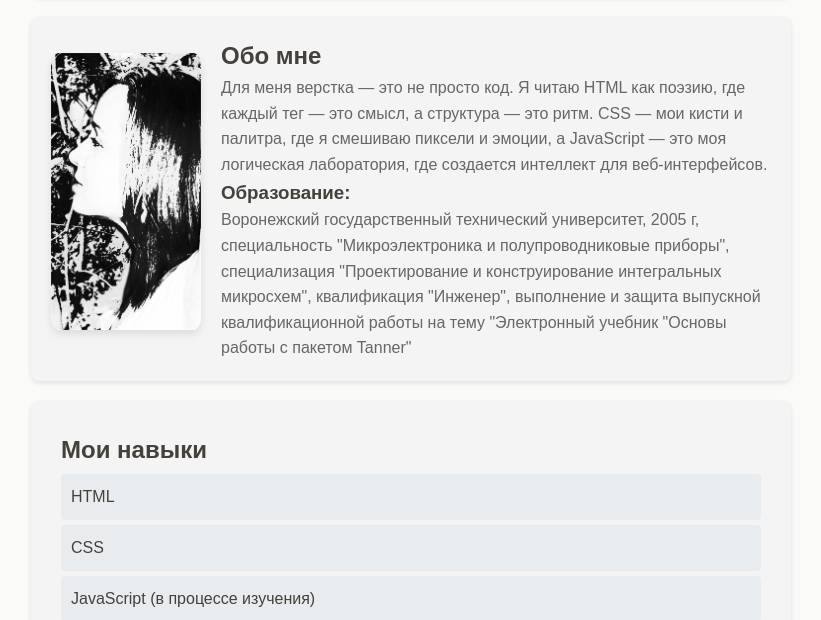
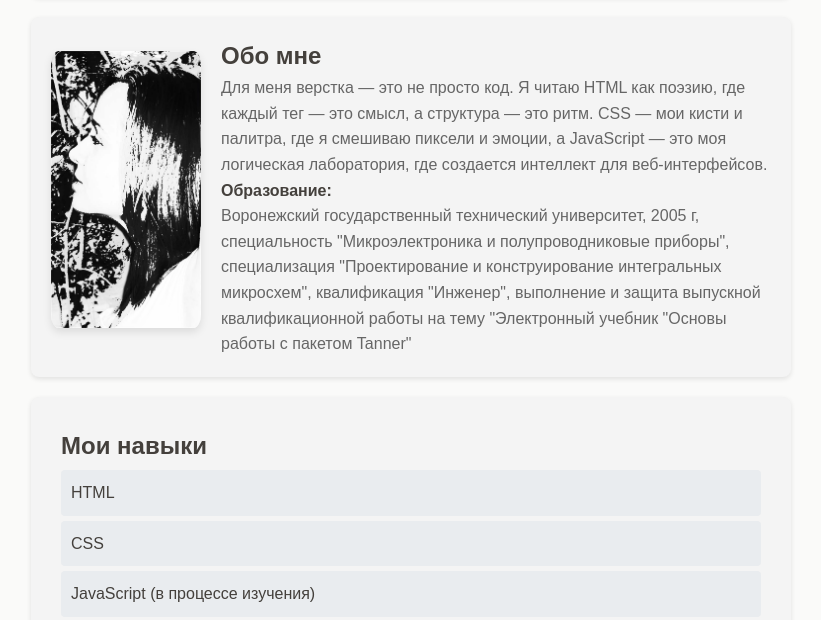
Before and after one commit to pozitifaJKS/Vizitka, a plain HTML site: page index.html in a window 1280 px wide. Shown: the part 180-800 px from the top of the page, without its empty margins (229-1050 px from the left). Drawn offline with Linux system fonts and the light colour scheme.

Commit message:
Update index.html

```diff
--- a/index.html
+++ b/index.html
@@ -25,7 +25,7 @@
                 это
                 ритм. CSS — мои кисти и палитра, где я смешиваю пиксели и эмоции, а JavaScript — это моя логическая
                 лаборатория, где создается интеллект для веб-интерфейсов.</p>
-            <h3>Образование:</h3>
+            <h4>Образование:</h4>
             <p>Воронежский государственный технический университет, 2005 г, специальность "Микроэлектроника
                 и полупроводниковые приборы", специализация "Проектирование и конструирование интегральных микросхем",
                 квалификация "Инженер", выполнение и защита выпускной квалификационной работы на тему "Электронный
```
